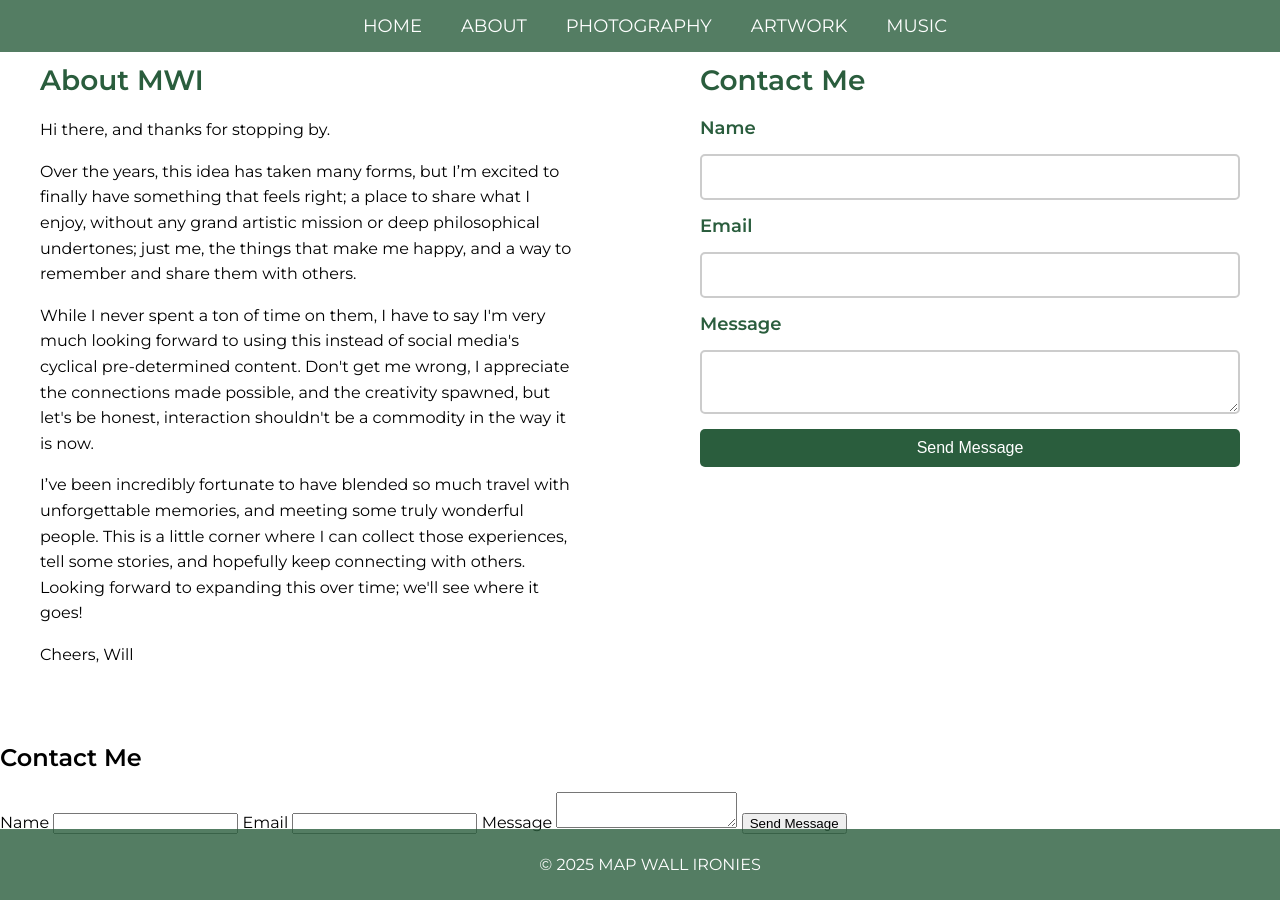
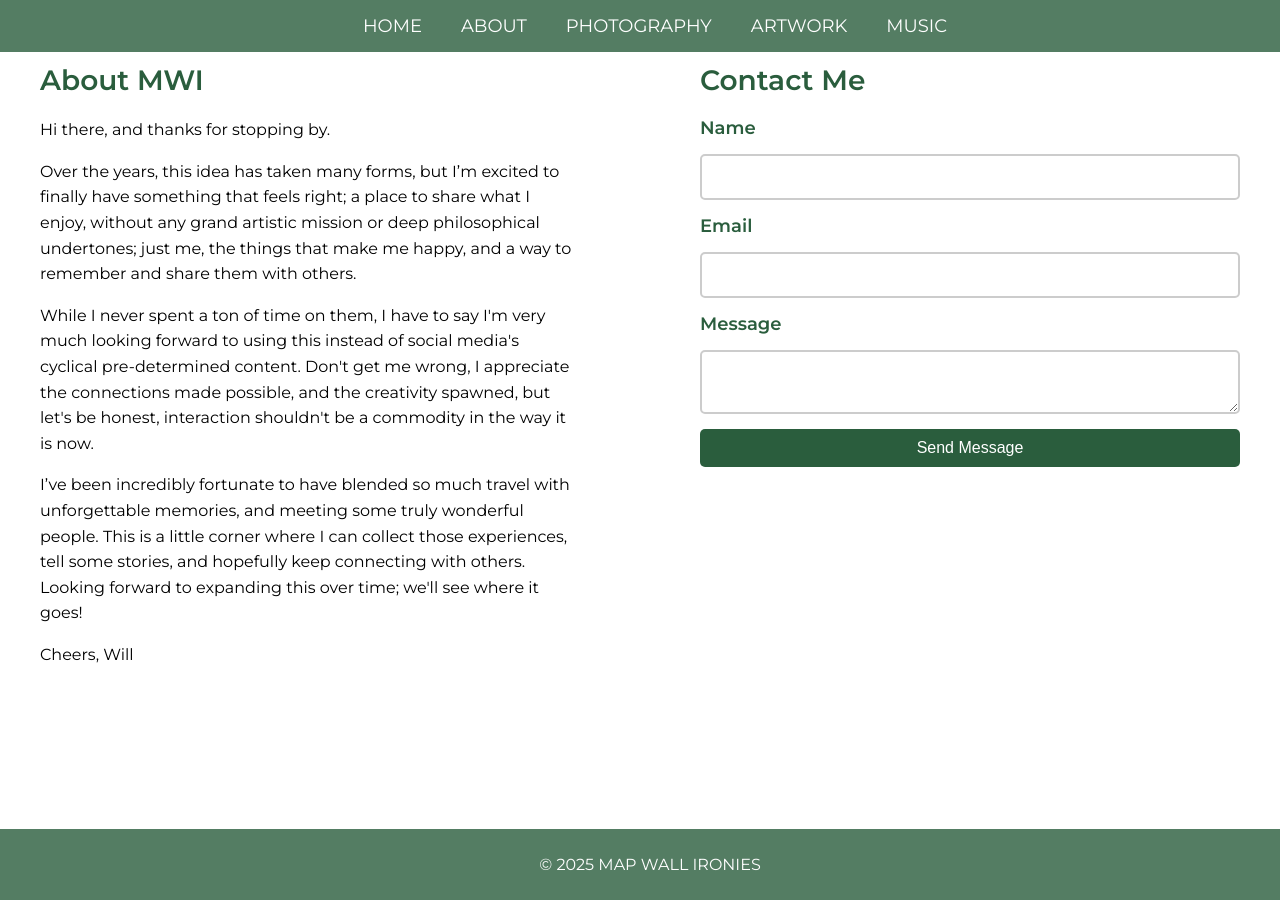
Before and after one commit to mapwallironies/mapwallironies.github.io, a Jekyll site: the page built from about.md, in a window 1280 px wide. Built offline with Jekyll 4.4.1, drawn with Linux system fonts in a browser that asks for light colours.

Commit message:
Update about.md

```diff
--- a/about.md
+++ b/about.md
@@ -30,19 +30,3 @@
     </form>
   </div>
 </section>
-
-<section id="contact" class="contact-section">
-  <h2>Contact Me</h2>
-  <form action="https://formspree.io/f/xjkyobkn" method="POST">
-    <label for="name">Name</label>
-    <input type="text" id="name" name="name" required>
-
-    <label for="email">Email</label>
-    <input type="email" id="email" name="email" required>
-
-    <label for="message">Message</label>
-    <textarea id="message" name="message" required></textarea>
-
-    <button type="submit">Send Message</button>
-  </form>
-</section>
```
